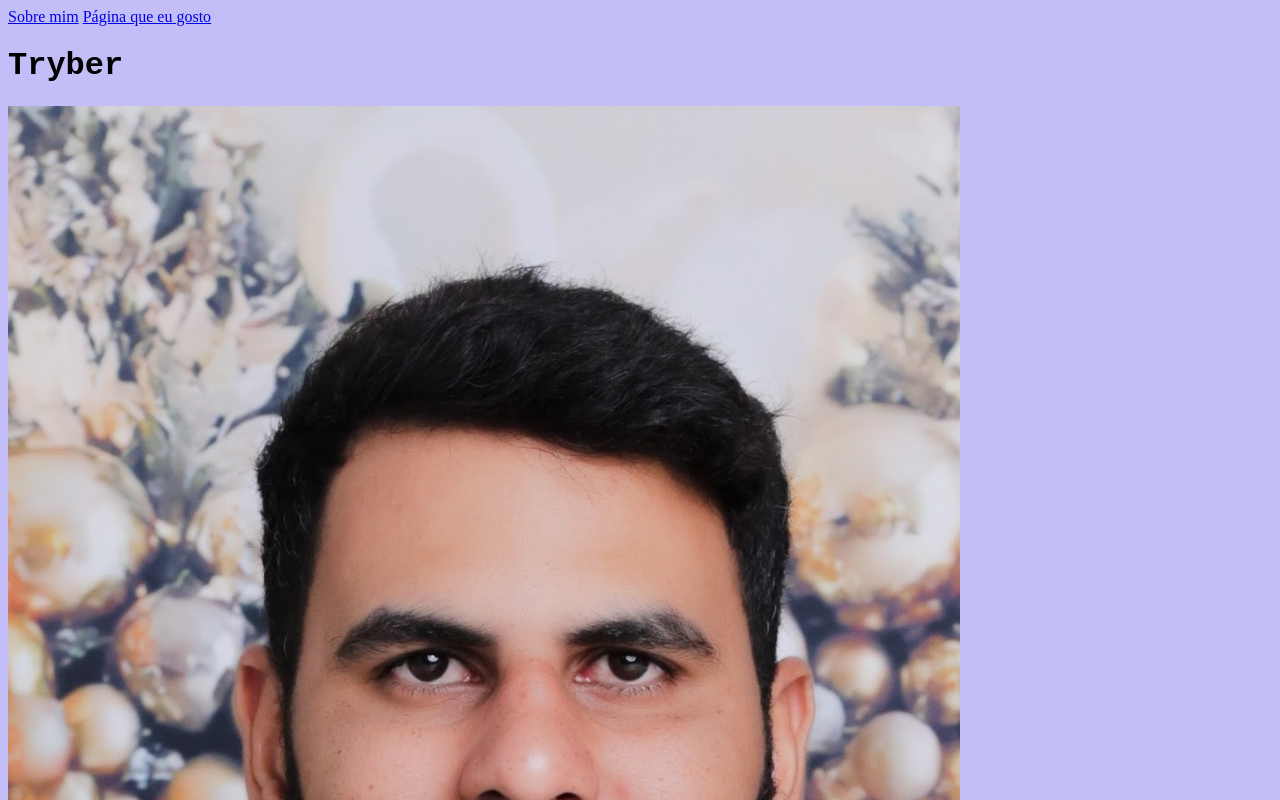
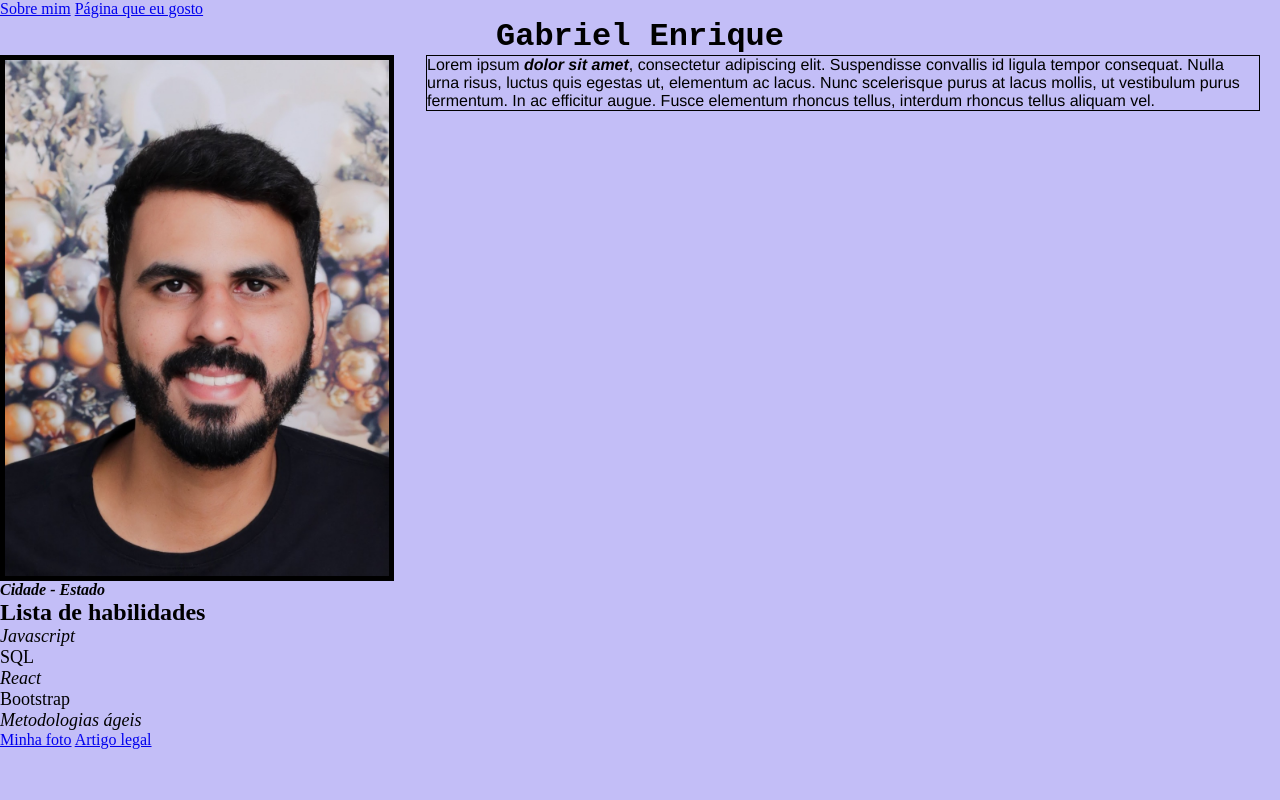
Before and after one commit to Gabriel-enrique01/Gabriel-enrique01.github.io, a plain HTML site: page index.html in a window 1280 px wide. Shown: the top 800 px of the page. Drawn offline with Linux system fonts and the light colour scheme.

Commit message:
estilização

```diff
--- a/index.html
+++ b/index.html
@@ -1,35 +1,18 @@
 <!DOCTYPE html>
 <html lang="pt-br">
+
 <head>
   <meta charset="UTF-8">
   <meta http-equiv="X-UA-Compatible" content="IE=edge">
   <meta name="viewport" content="width=device-width, initial-scale=1.0">
   <title>Portfólio Web</title>
+  <link rel="stylesheet" href="style.css">
+</head>
 
-  <style>
-    .meuNome {
-        font-family: 'Courier New', Courier, monospace;
-    }
-    .descricao {
-        font-family: 'Franklin Gothic Medium', 'Arial Narrow', Arial, sans-serif;
-    }
-    body {
-        background-color: #C3BEF7;
-    }
-    .resido {
-        font-style: italic;
-    }
-    li {
-        font-size: large;
-    }
-
-  </style>
-
-</head>
 <body>
   <a href="#sobre-mim">Sobre mim</a>
   <a href="#pagina">Página que eu gosto</a>
-  <h1 class="meuNome">Tryber</h1>
+  <h1 class="meuNome">Gabriel Enrique</h1>
   <img src="minha foto(1).jpg" alt="Tryber sorrindo" id="foto">
   <p class="descricao">Lorem ipsum <strong><em>dolor sit amet</em></strong>, consectetur adipiscing elit. Suspendisse convallis id ligula tempor consequat. Nulla urna risus, luctus quis egestas ut, elementum ac lacus. Nunc scelerisque purus at lacus mollis, ut vestibulum purus fermentum. In ac efficitur augue. Fusce elementum rhoncus tellus, interdum rhoncus tellus aliquam vel.</p>
   <p class="resido"><strong>Cidade - Estado</strong></p>
--- /dev/null
+++ b/style.css
@@ -0,0 +1,38 @@
+* {
+    margin: 0px;
+    padding: 0px;
+}
+
+.meuNome {
+    font-family: 'Courier New', Courier, monospace;
+    text-align: center;
+}
+.descricao {
+    font-family: 'Franklin Gothic Medium', 'Arial Narrow', Arial, sans-serif;
+    border: 1px solid black;
+    position: absolute;
+    width: 65%;
+    right: 20px;
+
+}
+body {
+    background-color: #C3BEF7;
+}
+.resido {
+    font-style: italic;
+}
+li {
+    font-size: large;
+}
+
+#foto {
+    width: 30%;
+    float: left;
+    margin-right: 100%;
+    padding: 5px;
+    background-color: black;
+}
+
+li:nth-child(odd) {
+    font-style: italic;
+}
```
